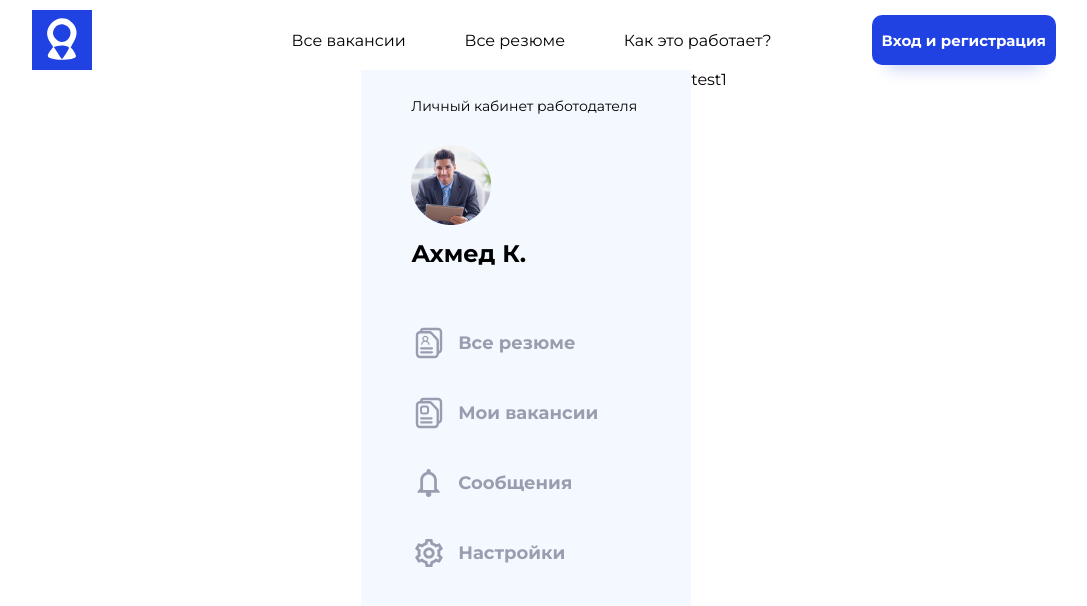
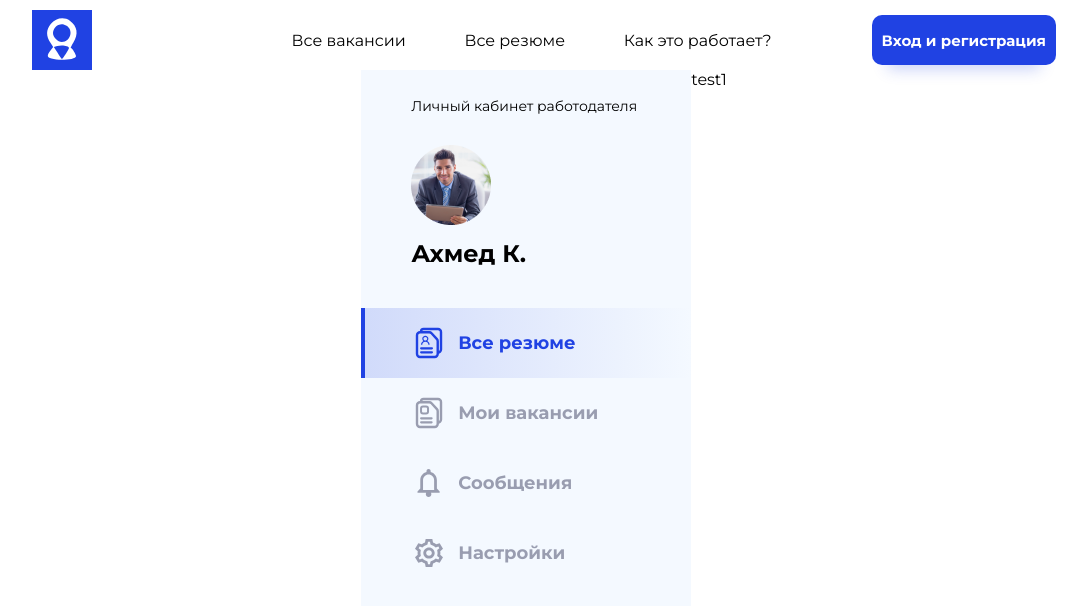
Before and after one commit to rabota06-ru/react-main-app, a React (Vite) app: page /personal-account/all-resumes in a window 1280 px wide. Shown: the top 606 px of the page, without its empty margins (96-1183 px from the left). Built offline with nearby package versions, Linux system fonts and the light colour scheme; what @rtk-query/graphql-request-base-query would draw is missing.

Commit message:
feature-29: изменения в навигации

```diff
--- a/src/App.tsx
+++ b/src/App.tsx
@@ -18,9 +18,9 @@ export function App() {
     <div className='app'>
       <UnauthorizedLayout>
         <Routes>
-          <Route path={routes.main} element={<MainPage />} />
-          <Route path={routes.personalAccount} element={<PersonalAccountPage />} />
-          <Route path='*' element={<Navigate to={routes.main} />} />
+          <Route path={routes.main.exact} element={<MainPage />} />
+          <Route path={routes.personalAccount.inexact} element={<PersonalAccountPage />} />
+          <Route path='*' element={<Navigate to={routes.main.exact} />} />
         </Routes>
       </UnauthorizedLayout>
     </div>
--- a/src/components/footer/footer.tsx
+++ b/src/components/footer/footer.tsx
@@ -13,13 +13,13 @@ export function Footer() {
     <div className={styles.footer}>
       <Container className={styles.footerContainer}>
         <div className={styles.footerLeft}>
-          <Link to={routes.allVacancies} className={styles.footerLeftLink}>
+          <Link to={routes.allVacancies.exact} className={styles.footerLeftLink}>
             Все вакансии
           </Link>
-          <Link to={routes.allResumes} className={styles.footerLeftLink}>
+          <Link to={routes.allResumes.exact} className={styles.footerLeftLink}>
             Все резюме
           </Link>
-          <Link to='/' className={styles.footerLeftLink}>
+          <Link to={routes.personalAccount.inexact} className={styles.footerLeftLink}>
             Личный кабинет
           </Link>
         </div>
--- a/src/components/header/header.tsx
+++ b/src/components/header/header.tsx
@@ -22,10 +22,10 @@ export function Header() {
       <Container className={styles.headerContainer}>
         <Logo className={styles.headerLogo} />
         <div className={styles.headerLinks}>
-          <Link to={routes.allVacancies} className={styles.headerLink}>
+          <Link to={routes.allVacancies.exact} className={styles.headerLink}>
             Все вакансии
           </Link>
-          <Link to={routes.allResumes} className={styles.headerLink}>
+          <Link to={routes.allResumes.exact} className={styles.headerLink}>
             Все резюме
           </Link>
           <span onClick={scrollToHowItWorksSection} className={styles.headerLink}>
--- a/src/pages/main-page/components/actual-vacancies-section/actual-vacancies-section.tsx
+++ b/src/pages/main-page/components/actual-vacancies-section/actual-vacancies-section.tsx
@@ -25,7 +25,7 @@ export function ActualVacanciesSection() {
           label: 'Назрань',
         },
       ],
-      url: routes.allVacancies,
+      url: routes.allVacancies.exact,
     },
     {
       Icon: createElement(FIELDS_OF_ACTIVITY_IMAGE[FieldOfActivity.ITAndInternet]),
@@ -40,7 +40,7 @@ export function ActualVacanciesSection() {
           label: 'Назрань',
         },
       ],
-      url: routes.allVacancies,
+      url: routes.allVacancies.exact,
     },
     {
       Icon: createElement(FIELDS_OF_ACTIVITY_IMAGE[FieldOfActivity.ITAndInternet]),
@@ -55,7 +55,7 @@ export function ActualVacanciesSection() {
           label: 'Назрань',
         },
       ],
-      url: routes.allVacancies,
+      url: routes.allVacancies.exact,
     },
     {
       Icon: createElement(FIELDS_OF_ACTIVITY_IMAGE[FieldOfActivity.ITAndInternet]),
@@ -70,7 +70,7 @@ export function ActualVacanciesSection() {
           label: 'Назрань',
         },
       ],
-      url: routes.allVacancies,
+      url: routes.allVacancies.exact,
     },
     {
       Icon: createElement(FIELDS_OF_ACTIVITY_IMAGE[FieldOfActivity.ITAndInternet]),
@@ -85,7 +85,7 @@ export function ActualVacanciesSection() {
           label: 'Назрань',
         },
       ],
-      url: routes.allVacancies,
+      url: routes.allVacancies.exact,
     },
     {
       Icon: createElement(FIELDS_OF_ACTIVITY_IMAGE[FieldOfActivity.ITAndInternet]),
@@ -100,7 +100,7 @@ export function ActualVacanciesSection() {
           label: 'Назрань',
         },
       ],
-      url: routes.allVacancies,
+      url: routes.allVacancies.exact,
     },
   ])
   const carouselVisibleItemsCount = useMediaValue({ xs: 1, sm: 2, lg: 3, xl: 4 })
--- a/src/pages/main-page/components/resumes-section/resumes-section.tsx
+++ b/src/pages/main-page/components/resumes-section/resumes-section.tsx
@@ -27,7 +27,7 @@ export function ResumesSection() {
           label: 'Назрань',
         },
       ],
-      url: routes.allResumes,
+      url: routes.allResumes.exact,
     },
     {
       Icon: createElement(FIELDS_OF_ACTIVITY_IMAGE[FieldOfActivity.ITAndInternet]),
@@ -42,7 +42,7 @@ export function ResumesSection() {
           label: 'Назрань',
         },
       ],
-      url: routes.allResumes,
+      url: routes.allResumes.exact,
     },
     {
       Icon: createElement(FIELDS_OF_ACTIVITY_IMAGE[FieldOfActivity.ITAndInternet]),
@@ -57,7 +57,7 @@ export function ResumesSection() {
           label: 'Назрань',
         },
       ],
-      url: routes.allResumes,
+      url: routes.allResumes.exact,
     },
     {
       Icon: createElement(FIELDS_OF_ACTIVITY_IMAGE[FieldOfActivity.ITAndInternet]),
@@ -72,7 +72,7 @@ export function ResumesSection() {
           label: 'Назрань',
         },
       ],
-      url: routes.allResumes,
+      url: routes.allResumes.exact,
     },
     {
       Icon: createElement(FIELDS_OF_ACTIVITY_IMAGE[FieldOfActivity.ITAndInternet]),
@@ -87,7 +87,7 @@ export function ResumesSection() {
           label: 'Назрань',
         },
       ],
-      url: routes.allResumes,
+      url: routes.allResumes.exact,
     },
     {
       Icon: createElement(FIELDS_OF_ACTIVITY_IMAGE[FieldOfActivity.ITAndInternet]),
@@ -102,7 +102,7 @@ export function ResumesSection() {
           label: 'Назрань',
         },
       ],
-      url: routes.allResumes,
+      url: routes.allResumes.exact,
     },
   ])
   const carouselVisibleItemsCount = useMediaValue({ xs: 1, sm: 2, lg: 3, xl: 4 })
--- a/src/pages/personal-account-page/components/side-bar/side-bar.tsx
+++ b/src/pages/personal-account-page/components/side-bar/side-bar.tsx
@@ -30,11 +30,11 @@ export function SideBar() {
       <div className={styles.sideBarMenu}>
         {menuItems.map(({ Icon, label, route }) => (
           <div
-            key={route}
+            key={route.exact}
             className={cn(styles.sideBarMenuItem, {
-              [styles.sideBarMenuItem_Active]: location.pathname === route,
+              [styles.sideBarMenuItem_Active]: location.pathname.startsWith(route.absoluteExact),
             })}
-            onClick={() => navigate(route)}
+            onClick={() => navigate(route.absoluteExact)}
           >
             <Icon className={styles.sideBarMenuItemIcon} />
             <p className={styles.sideBarMenuItemLabel}>{label}</p>
--- a/src/pages/personal-account-page/components/side-bar/side-bar.types.ts
+++ b/src/pages/personal-account-page/components/side-bar/side-bar.types.ts
@@ -1,5 +1,7 @@
+import { Route } from 'pages/routes'
+
 export interface SideBarMenuItem {
   Icon: SVGFC
   label: string
-  route: string
+  route: Route
 }
--- a/src/pages/personal-account-page/personal-account-page.tsx
+++ b/src/pages/personal-account-page/personal-account-page.tsx
@@ -9,8 +9,8 @@ export function PersonalAccountPage() {
   const location = useLocation()
 
   useEffect(() => {
-    if (routes.personalAccount.startsWith(location.pathname)) {
-      navigate(routes.personalAccountAllResumes)
+    if (routes.personalAccount.inexact.startsWith(location.pathname)) {
+      navigate(routes.personalAccountAllResumes.absoluteExact)
     }
   }, [])
 
@@ -19,10 +19,10 @@ export function PersonalAccountPage() {
       <SideBar />
       <div className={styles.pageContent}>
         <Routes>
-          <Route path={routes.personalAccountAllResumes} element='test1' />
-          <Route path={routes.personalAccountMyVacancies} element='test2' />
-          <Route path={routes.personalAccountMessages} element='test3' />
-          <Route path={routes.personalAccountSettings} element='test4' />
+          <Route path={routes.personalAccountAllResumes.exact} element='test1' />
+          <Route path={routes.personalAccountMyVacancies.exact} element='test2' />
+          <Route path={routes.personalAccountMessages.exact} element='test3' />
+          <Route path={routes.personalAccountSettings.exact} element='test4' />
         </Routes>
       </div>
     </div>
--- a/src/pages/routes.ts
+++ b/src/pages/routes.ts
@@ -1,11 +1,65 @@
+// type Routes = Record<Paths, Route<string | ((...args: any[]) => string)>>
+
+export interface Route<T extends 'str' | 'func' = 'str'> {
+  exact: T extends 'str' ? string : (...args: any[]) => string
+  inexact: T extends 'str' ? string : (...args: any[]) => string
+  absoluteExact: T extends 'str' ? string : (...args: any[]) => string
+  absoluteInexact: T extends 'str' ? string : (...args: any[]) => string
+}
+
 export const routes = {
-  main: '/',
-  personalAccount: '/personal-account/*',
-  personalAccountAllResumes: '/all-resumes',
-  personalAccountMyVacancies: '/my-vacancies',
-  personalAccountMessages: '/messages',
-  personalAccountSettings: '/settings',
-  allVacancies: '/all-vacancies',
-  allResumes: '/all-resumes',
-  resume: (resumeId: string) => `/all-resumes/${resumeId}`,
+  main: {
+    exact: '/',
+    inexact: '/*',
+    absoluteExact: '/',
+    absoluteInexact: '/*',
+  },
+  personalAccount: {
+    exact: '/personal-account',
+    inexact: '/personal-account/*',
+    absoluteExact: '/personal-account',
+    absoluteInexact: '/personal-account/*',
+  },
+  personalAccountAllResumes: {
+    exact: '/all-resumes',
+    inexact: '/all-resumes/*',
+    absoluteExact: '/personal-account/all-resumes',
+    absoluteInexact: '/personal-account/all-resumes/*',
+  },
+  personalAccountMyVacancies: {
+    exact: '/my-vacancies',
+    inexact: '/my-vacancies/*',
+    absoluteExact: '/personal-account/my-vacancies',
+    absoluteInexact: '/personal-account/my-vacancies/*',
+  },
+  personalAccountMessages: {
+    exact: '/messages',
+    inexact: '/messages/*',
+    absoluteExact: '/personal-account/messages',
+    absoluteInexact: '/personal-account/messages/*',
+  },
+  personalAccountSettings: {
+    exact: '/settings',
+    inexact: '/settings/*',
+    absoluteExact: '/personal-account/settings',
+    absoluteInexact: '/personal-account/settings/*',
+  },
+  allVacancies: {
+    exact: '/all-vacancies',
+    inexact: '/all-vacancies/*',
+    absoluteExact: '/personal-account/all-vacancies',
+    absoluteInexact: '/personal-account/all-vacancies/*',
+  },
+  allResumes: {
+    exact: '/all-resumes',
+    inexact: '/all-resumes/*',
+    absoluteExact: '/personal-account/all-resumes',
+    absoluteInexact: '/personal-account/all-resumes/*',
+  },
+  resume: {
+    exact: (resumeId: string) => `/all-resumes/${resumeId}`,
+    inexact: (resumeId: string) => `/all-resumes/${resumeId}/*`,
+    absoluteExact: (resumeId: string) => `/personal-account/all-resumes/${resumeId}`,
+    absoluteInexact: (resumeId: string) => `/personal-account/all-resumes/${resumeId}/*`,
+  },
 }
```
